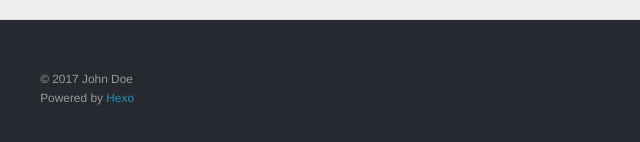
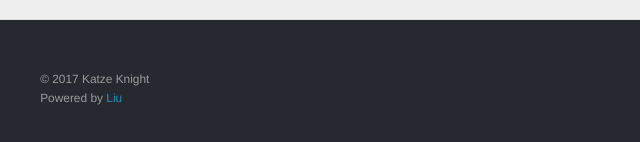
Before and after one commit to KatzeKnight/KatzeKnight.github.io, a plain HTML site: page index.html in a window 1280 px wide. Shown: the part 1305-1447 px from the top of the page, 0-640 px from the left. Drawn offline with nearby package versions, Linux system fonts and the light colour scheme.

Commit message:
Site updated: 2017-01-05 19:35:11

```diff
--- a/index.html
+++ b/index.html
@@ -151,8 +151,8 @@
 
   <div class="outer">
     <div id="footer-info" class="inner">
-      &copy; 2017 John Doe<br>
-      Powered by <a href="http://hexo.io/" target="_blank">Hexo</a>
+      &copy; 2017 Katze Knight<br>
+      Powered by <a href="http://hexo.io/" target="_blank">Liu</a>
     </div>
   </div>
 </footer>
```
